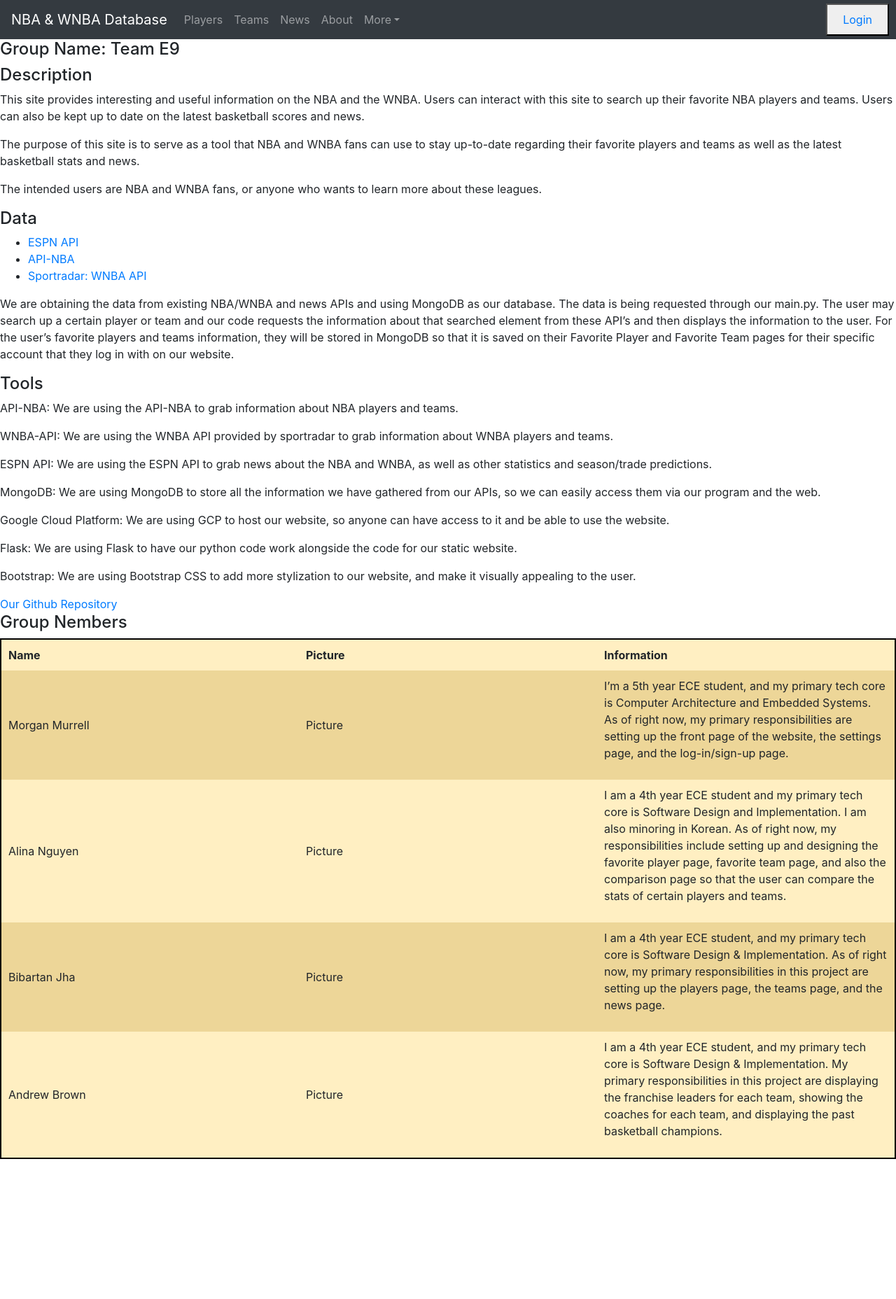
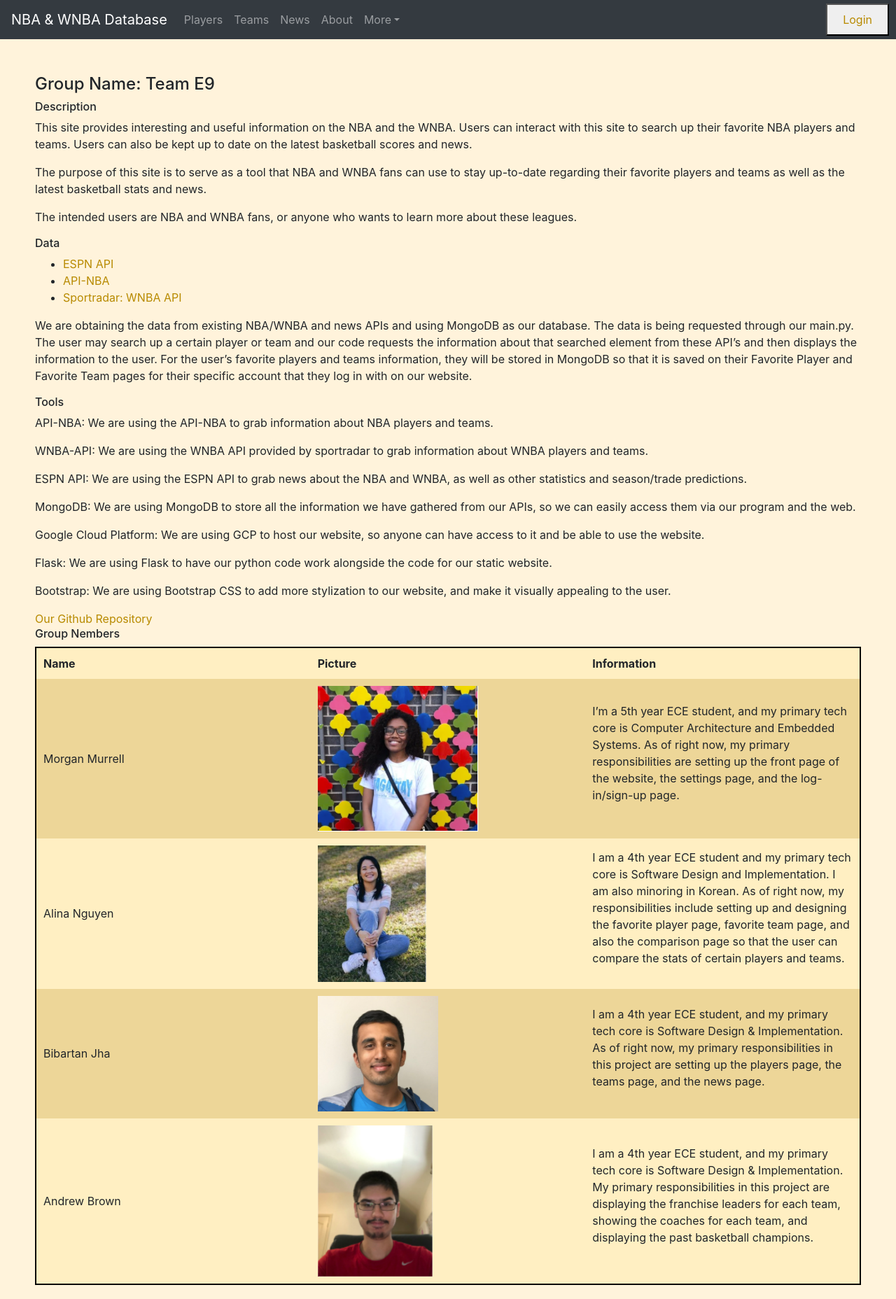
Before and after one commit to bibartanjha/teame9, a Flask app: page /AboutPage in a window 1280 px wide. Shown: the whole page at 70% size. Before the commit the page ends 1656 px from the top, so only its background shows below. Run offline with Flask 2, Linux system fonts and the light colour scheme; some libraries are stand-ins or nearby versions.

Commit message:
updated about, basic styling

```diff
--- a/GCPcode/templates/about.html
+++ b/GCPcode/templates/about.html
@@ -6,9 +6,10 @@
 
 
 {% block body %}
+<div class="container-fluid" style="padding-left:50px; padding-right:50px; padding-top:50px; padding-bottom: 20px;">
 	<h4>Group Name: Team E9</h4>
 
-<h4>Description</h4>
+	<h6>Description</h6>
 	<p>
 	This site provides interesting and useful information on the NBA and the WNBA. Users can interact with this site to search up their favorite NBA players and teams. Users can also be kept up to date on the latest basketball scores and news.
 	</p>
@@ -19,7 +20,7 @@
 	The intended users are NBA and WNBA fans, or anyone who wants to learn more about these leagues.
 	</p>
 
-<h4>Data</h4>
+	<h6>Data</h6>
 	<ul>
 		<li><a href="http://www.espn.com/apis/devcenter/docs/">ESPN API</a></li>
 		<li><a href="https://github.com/swar/nba_api">API-NBA</a></li>
@@ -28,7 +29,7 @@
 	<p>We are obtaining the data from existing NBA/WNBA and news APIs and using MongoDB as our database. The data is being requested through our main.py. The user may search up a certain player or team and our code requests the information about that searched element from these API’s and then displays the information to the user. For the user’s favorite players and teams information, they will be stored in MongoDB so that it is saved on their Favorite Player and Favorite Team pages for their specific account that they log in with on our website.
 	</p>
 
-<h4>Tools</h4>
+	<h6>Tools</h6>
 	<p>
 	API-NBA: We are using the API-NBA to grab information about NBA players and teams.</p>
 	<p>WNBA-API: We are using the WNBA API provided by sportradar to grab information about WNBA players and teams.</p>
@@ -42,7 +43,7 @@
 	<a href="https://github.com/UT-SWLab/TeamE9">Our Github Repository</a>
 
 
-<h4>Group Nembers</h4>
+	<h6>Group Nembers</h6>
 	<table>
 		<tr>
 			<th>
@@ -60,7 +61,7 @@
 				Morgan Murrell
 			</td>
 			<td>
-			Picture
+				<img src="about_images/morgan.png" alt="morgan">
 			</td>
 			<td>
 				<p>I’m a 5th year ECE student, and my primary tech core is Computer Architecture and Embedded Systems. As of right now, my primary responsibilities are setting up the front page of the website, the settings page, and the log-in/sign-up page.
@@ -72,7 +73,7 @@
 				Alina Nguyen
 			</td>
 			<td>
-			Picture
+				<img src="about_images/alina.png" alt="alina">
 			</td>
 			<td>
 				<p>I am a 4th year ECE student and my primary tech core is Software Design and Implementation. I am also minoring in Korean. As of right now, my responsibilities include setting up and designing the favorite player page, favorite team page, and also the comparison page so that the user can compare the stats of certain players and teams.</p>
@@ -83,7 +84,7 @@
 				Bibartan Jha
 			</td>
 			<td>
-			Picture
+				<img src="about_images/bibartan.png" alt="bibartan">
 			</td>
 			<td>
 				<p>I am a 4th year ECE student, and my primary tech core is Software Design & Implementation. As of right now, my primary responsibilities in this project are setting up the players page, the teams page, and the news page.</p>
@@ -94,7 +95,7 @@
 				Andrew Brown
 			</td>
 			<td>
-			Picture
+				<img src="about_images/andrew.png" alt="andrew">
 			</td>
 			<td>
 				<p>I am a 4th year ECE student, and my primary tech core is Software Design & Implementation. My primary responsibilities in this project are displaying the franchise leaders for each team, showing the coaches for each team, and displaying the past basketball champions.
@@ -103,5 +104,6 @@
 		</tr>
 
 	</table>
+</div>
 
 {% endblock %}
--- a/GCPcode/templates/index.html
+++ b/GCPcode/templates/index.html
@@ -65,6 +65,7 @@
 
         <!-- SCORES -->
         <div class="container-fluld">
+            <h2 style="text-align: center">HOME</h2>
             <div class="container p-5 center" id="box_score" >
                 <h4 style="text-align: center">NBA Games from 2019</h4>
 
@@ -128,8 +129,7 @@
             .container-fluid {
                 margin-top: 0px;
                 margin-bottom: 0px;
-                background-color: #ffe6d9;
-                width: 800px;
+                background-color: #fff3db;
             }
             .center {
                 margin-left: auto;
@@ -152,6 +152,10 @@
             tbody tr:nth-child(even) {
                 background-color: #edd698;
             }
+            a {
+                color: #b88a00;
+            }
+
         </style>
     </body>
 </html>
--- a/GCPcode/templates/settings.html
+++ b/GCPcode/templates/settings.html
@@ -39,11 +39,6 @@
 		</tr>
 	</table>
 </div>
-<style>
-	a {
-		color: #b88a00;
-	}
-</style>
 
 
 {% endblock %}
```
Also changed, not shown: GCPcode/templates/about_images/alina.png (added), GCPcode/templates/about_images/andrew.png (added), GCPcode/templates/about_images/bibartan.png (added), GCPcode/templates/about_images/morgan.png (added). Lines whose indentation alone changed are shown as unchanged.
